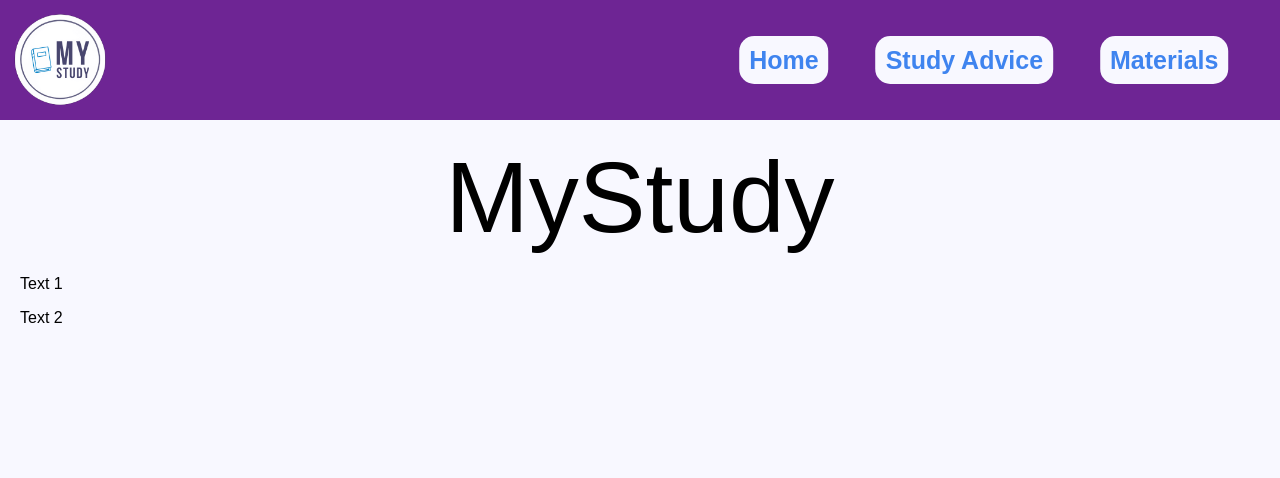
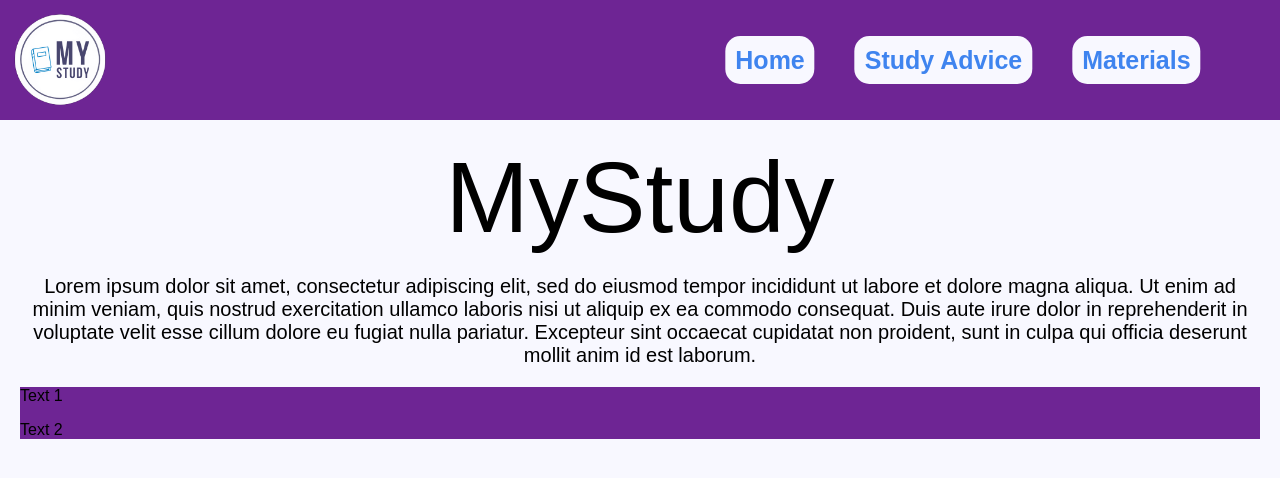
Before and after one commit to jackf21/TeamProjectDev, a plain HTML site: page MainPage.html in a window 1280 px wide. Drawn offline with Linux system fonts and the light colour scheme.

```diff
--- a/MainPage.html
+++ b/MainPage.html
@@ -18,6 +18,13 @@
 
     <h id=mainTitle class="center">MyStudy</h>
 
+    <p id="description">
+        Lorem ipsum dolor sit amet, consectetur adipiscing elit, sed do eiusmod tempor incididunt ut labore et dolore magna aliqua.
+        Ut enim ad minim veniam, quis nostrud exercitation ullamco laboris nisi ut aliquip ex ea commodo consequat.
+        Duis aute irure dolor in reprehenderit in voluptate velit esse cillum dolore eu fugiat nulla pariatur.
+        Excepteur sint occaecat cupidatat non proident, sunt in culpa qui officia deserunt mollit anim id est laborum.
+    </p>
+
     <footer>
         <p>Text 1</p>
         <p>Text 2</p>
--- a/MainStyle.css
+++ b/MainStyle.css
@@ -10,7 +10,8 @@
 #mainLogo {
     width: 100px;
     height: 100px;
-    display: inline;
+    display: flex;
+    justify-content: flex-start;
 }
 
 body {
@@ -39,7 +40,8 @@
     font-size: 25px;
     list-style-type: none;
     z-index: 3;
-    text-align: center;
+    display: flex;
+    justify-content: center;
     transform: translate(100%,0%);
 }
 
@@ -51,7 +53,14 @@
     background-color: ghostwhite;
 }
 
+#description {
+    font-size: 20px;
+    text-align: center;
+    margin: 20px;
+}
+
 footer {
+    background-color: #6E2594;
     margin: 20px;
 }
 
```
Also changed, not shown: A&R.html (+1 -1 lines), H&J.html (+1 -1 lines).
